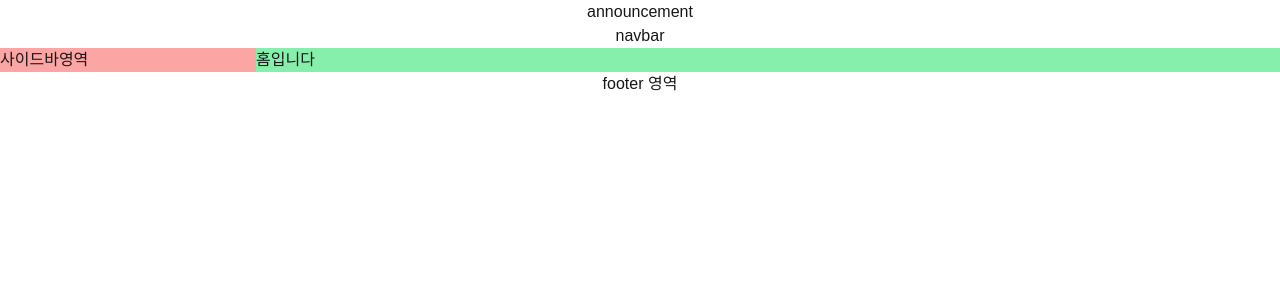
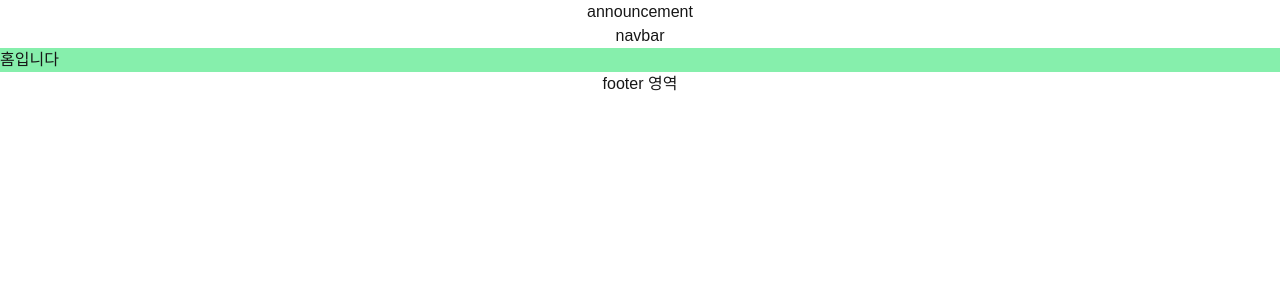
Before and after one commit to changnam/blackmotiv-shopify, a Next.js app: page / in a window 1280 px wide. Shown: the top 300 px of the page. Built offline with nearby package versions, Linux system fonts and the light colour scheme.

Commit message:
sidebar 숨김

```diff
--- a/app/layout.jsx
+++ b/app/layout.jsx
@@ -27,7 +27,7 @@ export default function RootLayout({ children }) {
       >
         <Header />
         <div className="flex container">
-          <div className="flex-none w-64 bg-red-300">
+          <div className="hidden flex-none w-64 bg-red-300">
             <Sidebar />
           </div>
           <div className="flex-auto bg-green-300">{children}</div>
```
